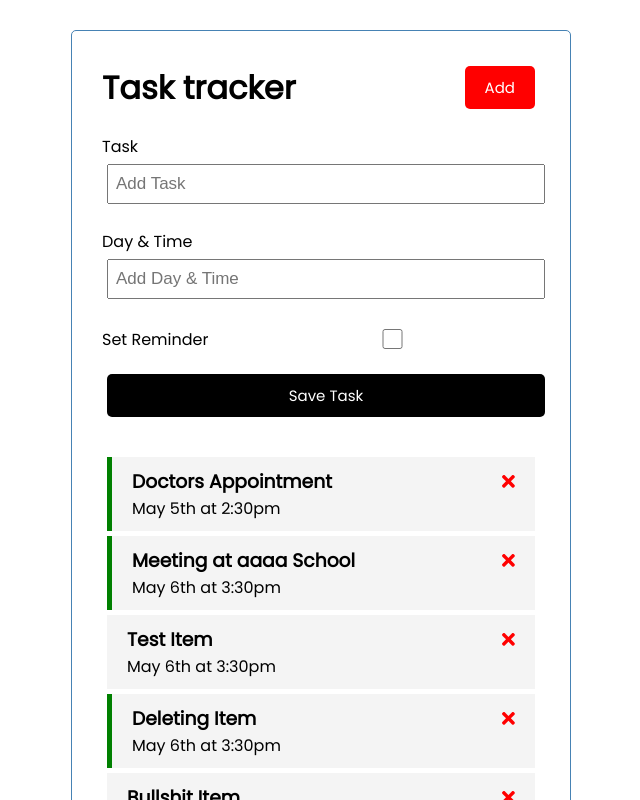
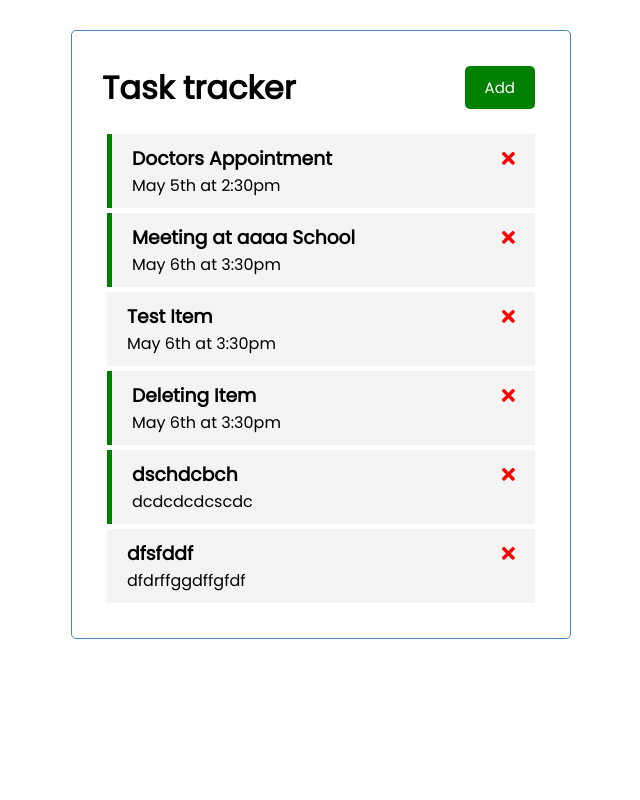
Before and after one commit to moeindev/angular-crash, an Angular app: page / in a window 1280 px wide. Shown: the top 800 px of the page, without its empty margins (319-959 px from the left). Built offline with nearby package versions, Linux system fonts and the light colour scheme; data requests are answered from the project's data file.

Commit message:
Add shrink functionality

```diff
--- a/db.json
+++ b/db.json
@@ -25,12 +25,6 @@
       "reminder": true
     },
     {
-      "id": 5,
-      "text": "Bullshit Item",
-      "day": "May 6th at 3:30pm",
-      "reminder": false
-    },
-    {
       "text": "dschdcbch",
       "day": "dcdcdcdcscdc",
       "reminder": true,
--- a/src/app/components/add-task/add-task.component.html
+++ b/src/app/components/add-task/add-task.component.html
@@ -1,4 +1,4 @@
-<form class="add-form" (ngSubmit)="onSubmit()">
+<form *ngIf="showAddTask" class="add-form" (ngSubmit)="onSubmit()">
     <div class="form-control">
         <label for="text">Task</label>
         <input type="text" name="text" [(ngModel)]="text" id="text" placeholder="Add Task"/>
--- a/src/app/components/add-task/add-task.component.ts
+++ b/src/app/components/add-task/add-task.component.ts
@@ -1,6 +1,8 @@
 import { Component, OnInit, Output, EventEmitter } from '@angular/core';
 
 import { Task } from '../../Task';
+import { UiService } from 'src/app/services/ui.service';
+import { Subscription } from 'rxjs';
 
 @Component({
   selector: 'app-add-task',
@@ -14,9 +16,14 @@
   text!: string;
   day!: string;
   reminder: boolean = false;
+  showAddTask: Boolean = false;
+  subscription: Subscription;
 
-
-  constructor() { }
+  constructor(private uiService: UiService) {
+    this.subscription = this.uiService
+    .onToggle()
+    .subscribe((value) => this.showAddTask = value);
+   }
 
   ngOnInit(): void {
   }
--- a/src/app/components/header/header.component.html
+++ b/src/app/components/header/header.component.html
@@ -2,5 +2,7 @@
     <h1>
         {{ title }}
     </h1>
-    <app-button color="red" text="Add" (btnClick)="toggleAddTask()"></app-button>
+    <app-button color="{{ showAddTask ? 'red' : 'green' }}"
+    text="{{ showAddTask ? 'Close' : 'Add' }}"
+    (btnClick)="toggleAddTask()"></app-button>
 </header>
--- a/src/app/components/header/header.component.ts
+++ b/src/app/components/header/header.component.ts
@@ -1,4 +1,6 @@
 import { Component, OnInit } from '@angular/core';
+import { UiService } from 'src/app/services/ui.service';
+import { Subscription } from 'rxjs';
 
 @Component({
   selector: 'app-header',
@@ -8,14 +10,20 @@
 export class HeaderComponent implements OnInit {
 
   title: string = 'Task tracker';
+  showAddTask: Boolean = false;
+  subscription: Subscription;
 
-  constructor() { }
+  constructor(private uiService: UiService) {
+    this.subscription = this.uiService
+    .onToggle()
+    .subscribe((value) => this.showAddTask = value);
+   }
 
   ngOnInit(): void {
     //run code here at component runtime
   }
 
   toggleAddTask() {
-    console.log('Toggle add')
+    this.uiService.toggleAddTask();
   }
 }
--- /dev/null
+++ b/src/app/services/ui.service.ts
@@ -0,0 +1,25 @@
+import { Injectable } from '@angular/core';
+import { Observable, Subject } from 'rxjs';
+
+
+@Injectable({
+  providedIn: 'root'
+})
+export class UiService {
+
+  private showAddTask: boolean = false;
+  private subject = new Subject<any>();
+
+
+  constructor() { }
+
+  toggleAddTask(): void {
+    this.showAddTask = !this.showAddTask;
+    this.subject.next(this.showAddTask);
+  }
+
+  onToggle(): Observable<any> {
+    return this.subject.asObservable();
+  }
+
+}
```
Also changed, not shown: 1 other file (tests, documents, lock files or other folders).
